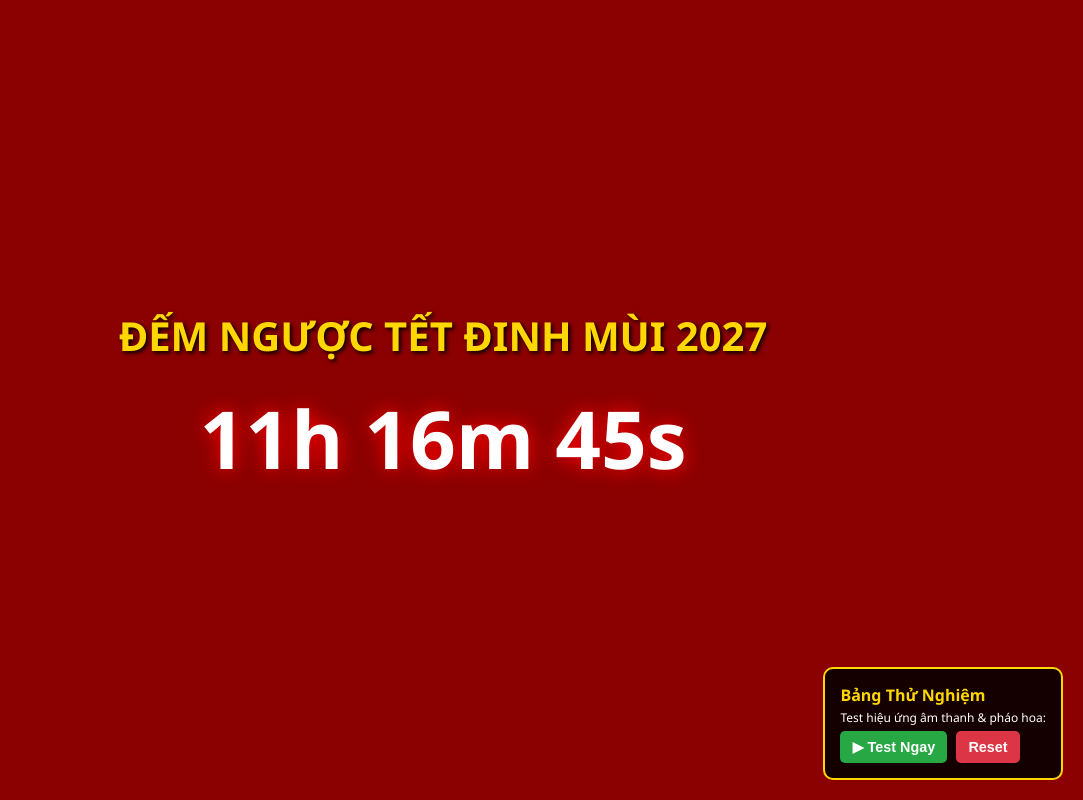
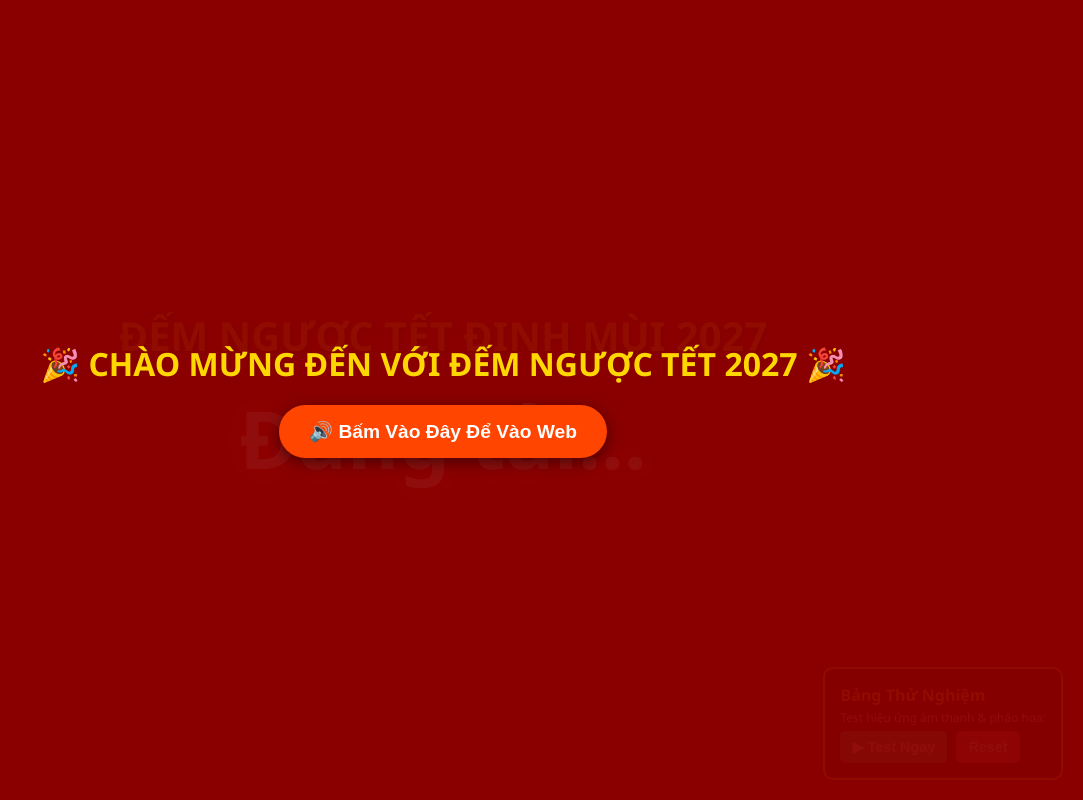
Before and after one commit to phanthiha121965-coder/t-t, a Python web app: template templates/index.html in a window 1280 px wide. Shown: the whole page, without its empty margins (197-1280 px from the left). Run offline with Jinja, Linux system fonts and the light colour scheme; the template is opened without the code that fills it, so the values that code supplies are empty.

Commit message:
Update index.html

```diff
--- a/templates/index.html
+++ b/templates/index.html
@@ -30,6 +30,21 @@
             pointer-events: none; z-index: 99;
         }
 
+        /* Màn hình chào để kích hoạt âm thanh trình duyệt */
+        #welcome-overlay {
+            position: fixed; top: 0; left: 0; width: 100vw; height: 100vh;
+            background: rgba(139, 0, 0, 0.95); z-index: 9999;
+            display: flex; flex-direction: column; justify-content: center; align-items: center;
+        }
+        #welcome-overlay h2 { font-size: 2rem; color: #ffd700; margin-bottom: 20px; }
+        #welcome-overlay button {
+            padding: 15px 30px; font-size: 1.2rem; font-weight: bold;
+            background-color: #ff4500; color: white; border: none; border-radius: 50px;
+            cursor: pointer; box-shadow: 0 4px 15px rgba(0,0,0,0.5);
+            transition: transform 0.2s;
+        }
+        #welcome-overlay button:hover { transform: scale(1.05); background-color: #ff6347; }
+
         .control-panel {
             position: fixed; bottom: 20px; right: 20px;
             background: rgba(0, 0, 0, 0.85); border: 2px solid #ffd700;
@@ -40,9 +55,16 @@
         .btn-test:hover { background-color: #218838; }
         .btn-reset { background-color: #dc3545; color: white; margin-left: 5px; }
         .btn-reset:hover { background-color: #c82333; }
+        .hidden { display: none !important; }
     </style>
 </head>
 <body>
+
+    <!-- Lớp phủ bắt buộc click để mở khóa âm thanh trình duyệt -->
+    <div id="welcome-overlay">
+        <h2>🎉 CHÀO MỪNG ĐẾN VỚI ĐẾM NGƯỢC TẾT 2027 🎉</h2>
+        <button onclick="unlockAudio()">🔊 Bấm Vào Đây Để Vào Web</button>
+    </div>
 
     <h1>ĐẾM NGƯỢC TẾT ĐINH MÙI 2027</h1>
     <div id="countdown">Đang tải...</div>
@@ -57,7 +79,7 @@
         <button class="btn-reset" onclick="resetTest()">Reset</button>
     </div>
 
-    <!-- Sử dụng lại file tet.mp3 gộp chung chuẩn chỉnh ban đầu + nhạc pháo hoa -->
+    <!-- 2 File âm thanh chuẩn chỉnh -->
     <audio id="tetAudio" src="/static/tet.mp3" preload="auto"></audio>
     <audio id="fireworksAudio" src="/static/nhac_tet.mp3" preload="auto"></audio>
 
@@ -70,8 +92,20 @@
 
         let audioPlayed = false;
         let fireworksTriggered = false;
+        let soundUnlocked = false;
 
-        // Khi file tetAudio (chứa lời dạo + đếm ngược + câu chúc) chạy xong hoàn toàn -> Bật nhạc pháo hoa và bắn pháo hoa rợp trời!
+        // Hàm mở khóa âm thanh khi người dùng bấm vào nút chào mừng
+        function unlockAudio() {
+            document.getElementById("welcome-overlay").classList.add("hidden");
+            soundUnlocked = true;
+
+            // Kích hoạt nạp sẵn âm thanh để sẵn sàng chạy
+            tetAudio.play().then(() => {
+                tetAudio.pause();
+                tetAudio.currentTime = 0;
+            }).catch(e => console.log("Mở khóa âm thanh thành công"));
+        }
+
         tetAudio.onended = function() {
             if (!fireworksTriggered) {
                 fireworksTriggered = true;
@@ -82,28 +116,28 @@
         };
 
         function updateTimer() {
+            if (!soundUnlocked) return; // Chưa bấm mở khóa thì chưa chạy đồng hồ âm thanh
+
             let now = new Date().getTime();
             let distance = targetTime - now;
-
-            // Kích hoạt phát file tetAudio trước mốc 0 một khoảng thời gian vừa đúng độ dài của file âm thanh (ví dụ 10 giây cuối)
             let triggerPoint = 10000;
 
             if (distance <= triggerPoint && distance > 0 && !audioPlayed) {
                 audioPlayed = true;
                 tetAudio.currentTime = 0;
                 tetAudio.playbackRate = 1.0;
-                tetAudio.play().catch(e => console.log("Cần click trang web để phát âm thanh"));
+                tetAudio.play().catch(e => console.log("Lỗi phát tetAudio"));
             }
 
-            // Khi vào 5 giây cuối -> Chuyển màn hình sang nền đen
             if (distance <= 5000 && distance > 0) {
+                tetAudio.playbackRate = 0.65; // Giảm tốc độ 5 giây cuối cho thong thả
                 document.body.classList.add("dark-mode");
             }
 
-            // Khi đến mốc 0 giây
             if (distance <= 0) {
                 countdownEl.innerText = "CHÚC MỪNG NĂM MỚI!";
-                return; // Chờ file tetAudio đọc xong câu chúc thì sự kiện onended ở trên sẽ tự động kích hoạt pháo hoa
+                tetAudio.playbackRate = 1.0;
+                return;
             }
 
             let seconds = Math.floor(distance / 1000);
@@ -120,6 +154,8 @@
         setInterval(updateTimer, 1000);
 
         function testCountdown() {
+            soundUnlocked = true;
+            document.getElementById("welcome-overlay").classList.add("hidden");
             targetTime = new Date().getTime() + 10000;
             audioPlayed = false;
             fireworksTriggered = false;
```
